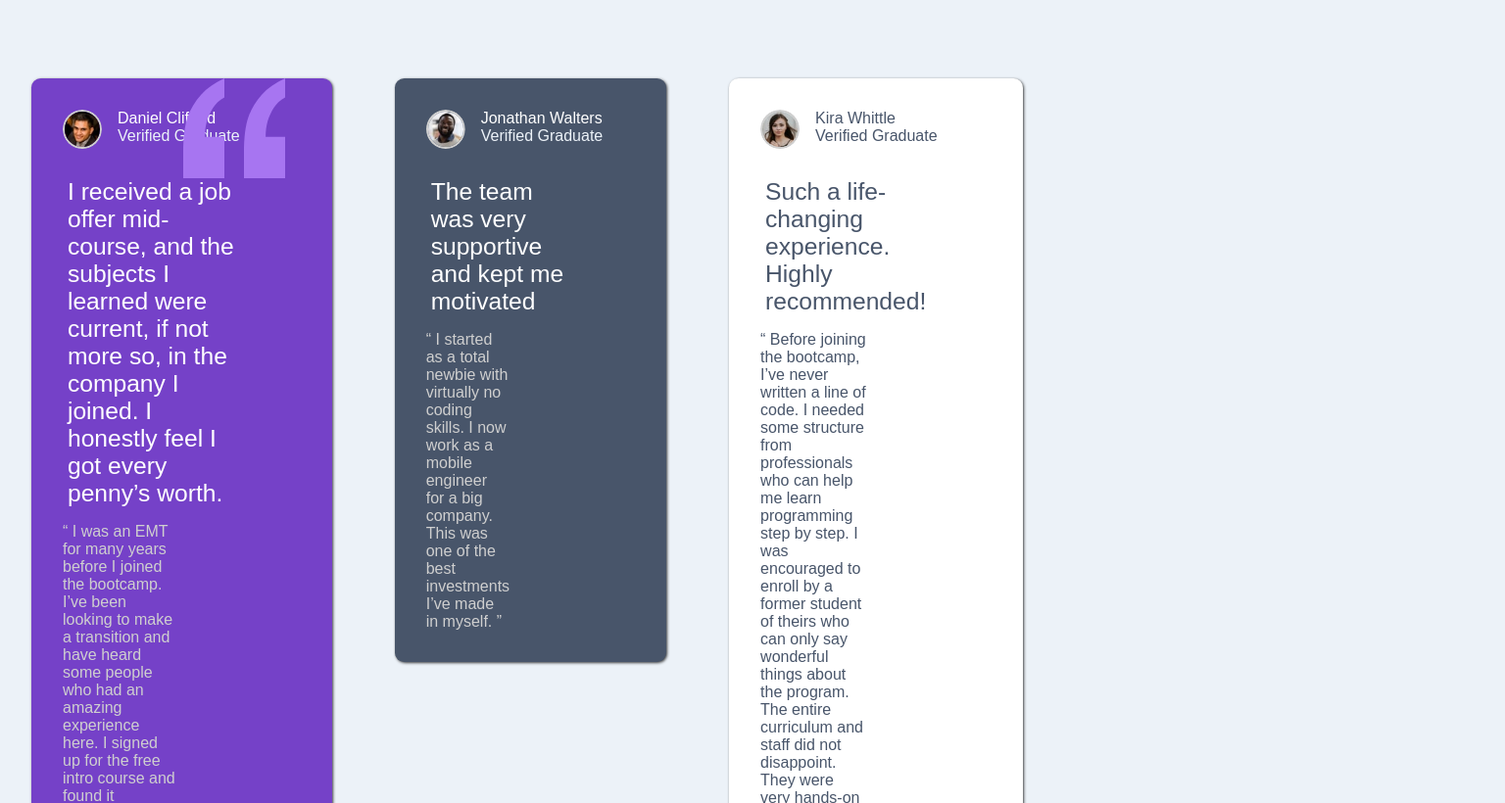
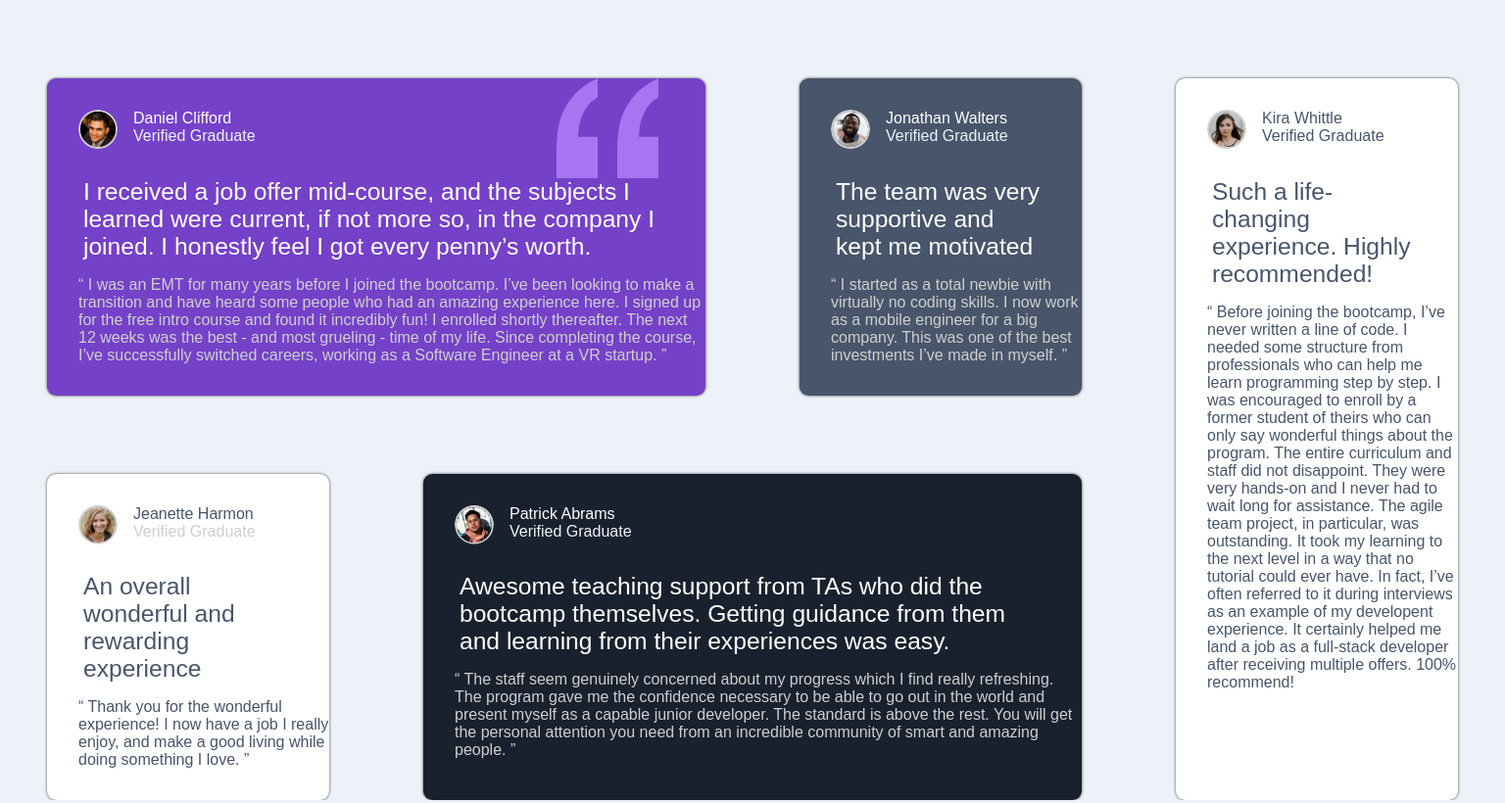
Before and after one commit to TheCoderGuru/testimonials-grid-section, a website: page src/index.html in a window 1536 px wide. Shown: the top 820 px of the page at 98% size. Drawn offline with nearby package versions, Linux system fonts and the light colour scheme; files that its build step writes are made by us from their sources.

Commit message:
Finished working on the layout of the desktop version

```diff
--- a/src/sass/style.scss
+++ b/src/sass/style.scss
@@ -26,11 +26,10 @@ body {
 }
 
 .card {
-  margin-inline: 2em;
+  margin-inline: 3em;
   border-radius: 0.6em;
-  box-shadow: 1px 1px 3px 0px rgba(0, 0, 0, 0.75);
+  box-shadow: 0px 0px 3px 0px rgba(0, 0, 0, 0.75);
   width: fit-content;
-  height: fit-content;
   position: relative;
   margin-block-start: 5em;
   &__flex {
@@ -59,13 +58,13 @@ body {
   }
 
   &__heading {
-    margin-inline-start: 1.5em;
+    margin-inline: 1.5em;
     margin-block-start: 1.2em;
     color: $white;
     position: relative;
     z-index: 1;
     font-size: 1.54em;
-    padding-inline-end: 4em;
+    // width: 12em;
     font-weight: 500;
   }
 
@@ -79,7 +78,7 @@ body {
     margin-inline-start: 2em;
     margin-block-start: 1em;
     margin-block-end: 2em;
-    margin-inline-end: 10em;
+    // width: 17em;
     color: $light-gray;
   }
 }
@@ -127,7 +126,6 @@ body {
 @media only screen and (min-width: 1440px) {
   .cards {
     display: grid;
-    width: min(70%, 70rem);
     grid-template-columns: repeat(4, 1fr);
   }
   .one{
@@ -147,4 +145,8 @@ body {
     grid-row-start: 1;
     grid-row-end: 3;
   }
+
+  .card__desciption{
+    height: auto;
+  }
 }
```
Also changed, not shown: public/css/style.css.
